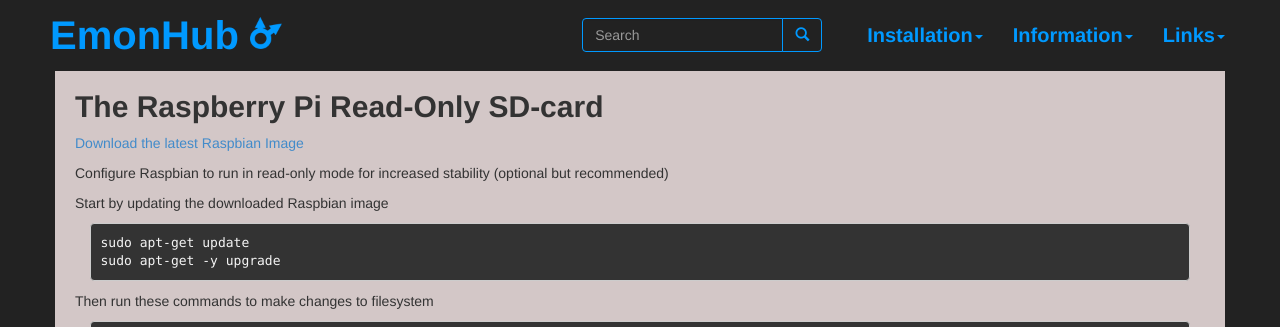
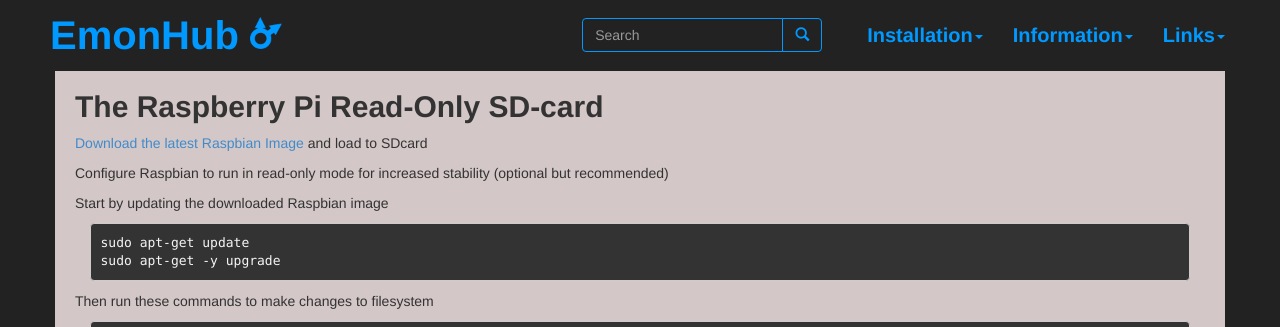
Before and after one commit to otherWIP/otherwip.github.io, a Jekyll site: the page built from documentation/install/raspberrypi/sd-card/index.md, in a window 1280 px wide and 1364 px high. Shown: the top 327 px of the window. Built offline with Jekyll 4.4.1, drawn with Linux system fonts in a browser that asks for light colours; nearby versions of some CDN libraries.

Commit message:
Update index.md

```diff
--- a/documentation/install/raspberrypi/sd-card/index.md
+++ b/documentation/install/raspberrypi/sd-card/index.md
@@ -9,7 +9,7 @@ js: index
 
 ## **The Raspberry Pi Read-Only SD-card**
 
-{% include link/ext/rasp-img %}
+{% include link/ext/rasp-img %} and load to SDcard
 
 Configure Raspbian to run in read-only mode for increased stability (optional but recommended)
 
```
